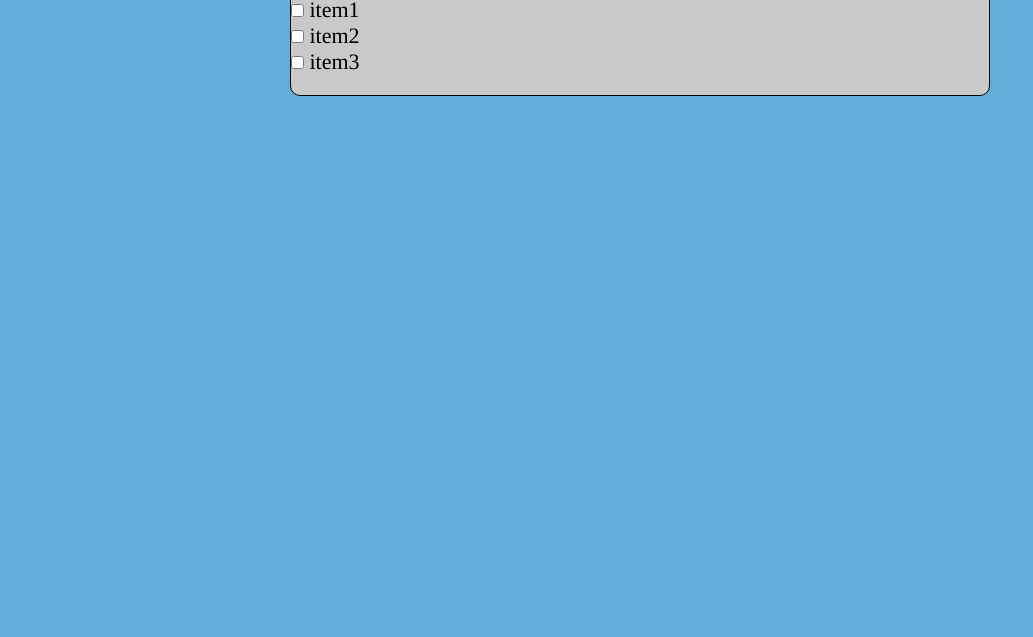
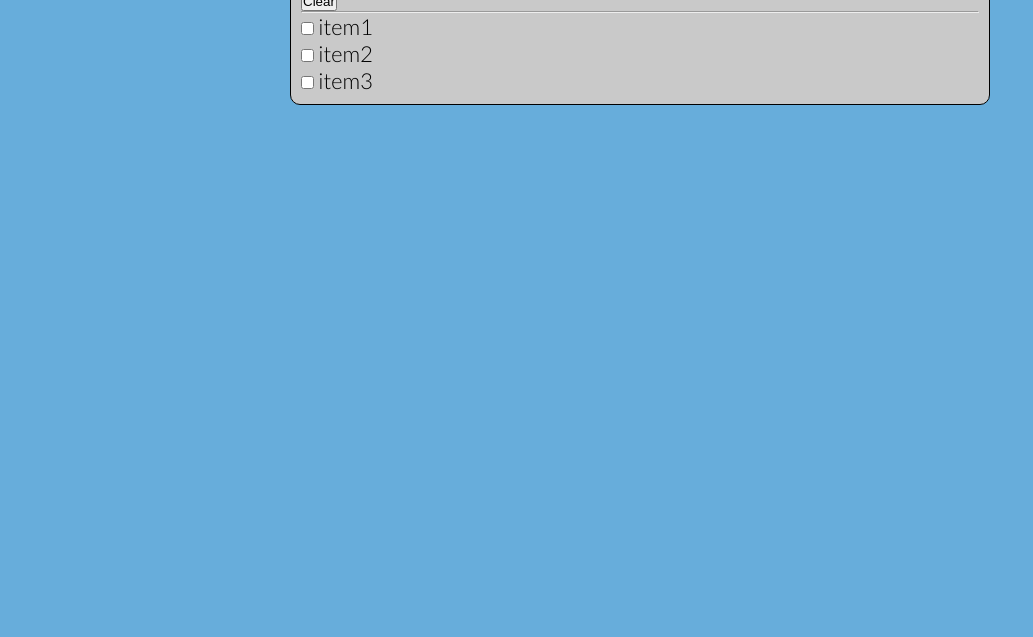
Before and after one commit to NikolovG/ToDoApp-VanillaWeb, a plain HTML site: page index.html in a window 1280 px wide. Shown: the part 163-800 px from the top of the page, without its empty margins (0-1033 px from the left). Drawn offline with Linux system fonts and the light colour scheme.

Commit message:
stylesheet updates

```diff
--- a/index.html
+++ b/index.html
@@ -13,6 +13,9 @@
     <meta charset="UTF-8">
     <meta http-equiv="X-UA-Compatible" content="IE=edge">
     <meta name="viewport" content="width=device-width, initial-scale=1.0">
+    <link rel="preconnect" href="https://fonts.googleapis.com">
+    <link rel="preconnect" href="https://fonts.gstatic.com" crossorigin>
+    <link href="https://fonts.googleapis.com/css2?family=Lato:wght@300&display=swap" rel="stylesheet">
     <link rel="stylesheet" href="sass/style.css"
     <title>To Do List</title>
 </head>
--- a/sass/_base.scss
+++ b/sass/_base.scss
@@ -17,7 +17,7 @@ $container-borderColor: black;
 
 html, body {
     font-size: 16;
-    font-family: "Times", sans-serif;
+    font-family: 'Lato', sans-serif;
     color: $default-font-color;
     width: 100%;
     min-height: 100%;
@@ -39,5 +39,5 @@ section {
     margin: auto;
     border: 1px solid $container-borderColor;
     border-radius: 10px;
-    padding-bottom: 20px;
+    padding: 10px;
 }
```
Also changed, not shown: sass/style.css, 1 other file.
